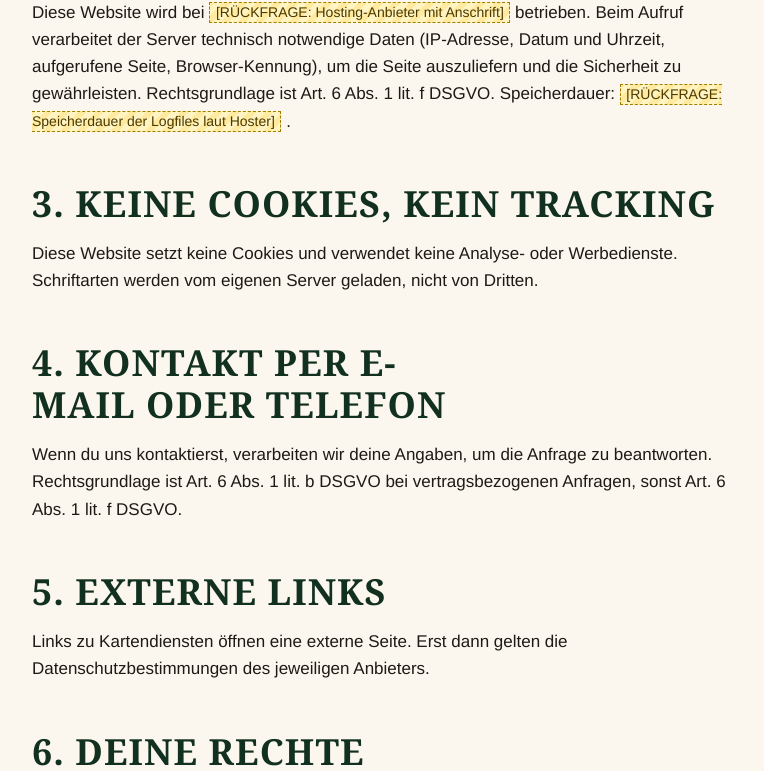
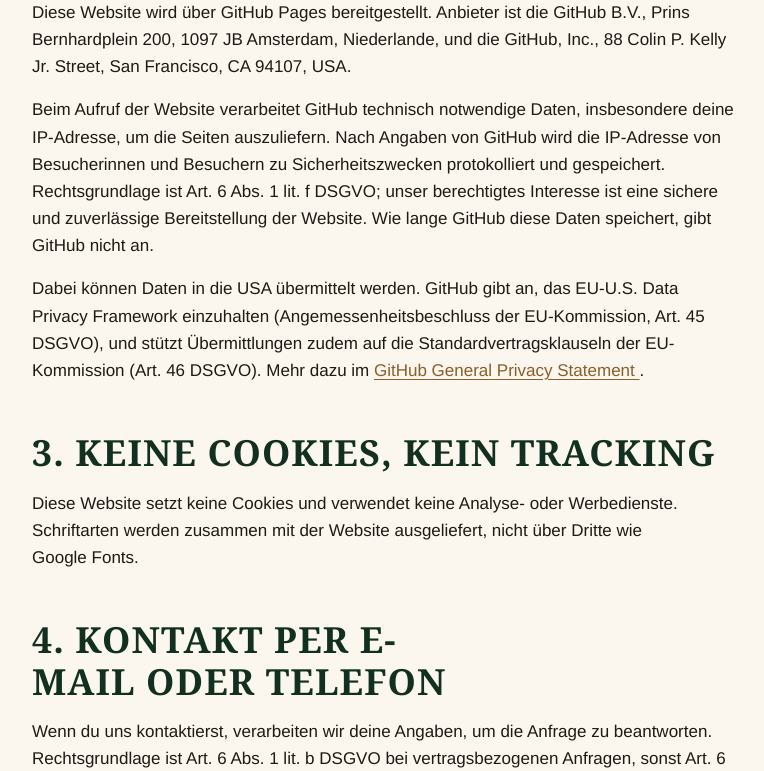
Before and after one commit to GoodstuffGmbH/anthony-banh-mi, an Astro site: page /datenschutz in a window 1280 px wide. Shown: the part 702-1473 px from the top of the page, without its empty margins (8-772 px from the left). Built offline with nearby package versions, Linux system fonts and the light colour scheme; Astro itself is replaced by a stand-in of ours; a web font is replaced by a local one.

Commit message:
feat(datenschutz): Hosting über GitHub Pages; Sicherheit dokumentiert (#9)
- Datenschutz Abschnitt 2: GitHub B.V./GitHub, Inc. mit Anschrift,
  IP-Protokollierung zu Sicherheitszwecken, Art. 6 Abs. 1 lit. f,
  USA-Übermittlung (DPF, Standardvertragsklauseln), Speicherdauer
  laut GitHub nicht angegeben. Quellen: GitHub General Privacy
  Statement (Stand 27.04.2026), Doku „What is GitHub Pages?“
- Schriftarten-Satz an GitHub-Hosting angepasst, EN-Zusammenfassung
- SECURITY.md: vertrauliche Meldung über GitHub
- README: Abschnitt Sicherheit

Entwurf; rechtliche Prüfung steht aus.

Co-authored-by: Anselm Hanz <anselm@thats-coffee.de>
Co-authored-by: Claude Opus 5.5 <noreply@anthropic.com>

```diff
--- a/src/views/Privacy.astro
+++ b/src/views/Privacy.astro
@@ -22,18 +22,33 @@ const t = useT(lang);
           Verantwortlich ist der im <a href={href('imprint', lang)}>Impressum</a> genannte Betreiber.
         </p>
 
-        <h2>2. Hosting und Server-Logfiles</h2>
+        <h2>2. Hosting über GitHub Pages</h2>
         <p>
-          Diese Website wird bei <Placeholder text="Hosting-Anbieter mit Anschrift" /> betrieben. Beim Aufruf verarbeitet
-          der Server technisch notwendige Daten (IP-Adresse, Datum und Uhrzeit, aufgerufene Seite, Browser-Kennung), um
-          die Seite auszuliefern und die Sicherheit zu gewährleisten. Rechtsgrundlage ist Art. 6 Abs. 1 lit. f DSGVO.
-          Speicherdauer: <Placeholder text="Speicherdauer der Logfiles laut Hoster" />.
+          Diese Website wird über GitHub Pages bereitgestellt. Anbieter ist die GitHub B.V., Prins Bernhardplein 200,
+          1097 JB Amsterdam, Niederlande, und die GitHub, Inc., 88 Colin P. Kelly Jr. Street, San Francisco, CA 94107,
+          USA.
+        </p>
+        <p>
+          Beim Aufruf der Website verarbeitet GitHub technisch notwendige Daten, insbesondere deine IP-Adresse, um die
+          Seiten auszuliefern. Nach Angaben von GitHub wird die IP-Adresse von Besucherinnen und Besuchern zu
+          Sicherheitszwecken protokolliert und gespeichert. Rechtsgrundlage ist Art. 6 Abs. 1 lit. f DSGVO; unser
+          berechtigtes Interesse ist eine sichere und zuverlässige Bereitstellung der Website. Wie lange GitHub diese
+          Daten speichert, gibt GitHub nicht an.
+        </p>
+        <p>
+          Dabei können Daten in die USA übermittelt werden. GitHub gibt an, das EU-U.S. Data Privacy Framework
+          einzuhalten (Angemessenheitsbeschluss der EU-Kommission, Art. 45 DSGVO), und stützt Übermittlungen zudem auf
+          die Standardvertragsklauseln der EU-Kommission (Art. 46 DSGVO). Mehr dazu im{' '}
+          <a href="https://docs.github.com/de/site-policy/privacy-policies/github-general-privacy-statement" rel="noopener">
+            GitHub General Privacy Statement
+          </a>
+          .
         </p>
 
         <h2>3. Keine Cookies, kein Tracking</h2>
         <p>
-          Diese Website setzt keine Cookies und verwendet keine Analyse- oder Werbedienste. Schriftarten werden vom
-          eigenen Server geladen, nicht von Dritten.
+          Diese Website setzt keine Cookies und verwendet keine Analyse- oder Werbedienste. Schriftarten werden zusammen
+          mit der Website ausgeliefert, nicht über Dritte wie Google Fonts.
         </p>
 
         <h2>4. Kontakt per E-Mail oder Telefon</h2>
@@ -67,10 +82,12 @@ const t = useT(lang);
         <h2>Summary</h2>
         <ul>
           <li>This website sets no cookies and uses no analytics or advertising services.</li>
-          <li>Fonts are served from our own server.</li>
+          <li>Fonts are delivered with the website, not via third parties such as Google Fonts.</li>
           <li>
-            The web server processes technically necessary data (IP address, time, requested page, browser) to deliver
-            the site (Art. 6(1)(f) GDPR).
+            The site is hosted on GitHub Pages (GitHub B.V., Amsterdam, and GitHub, Inc., San Francisco, USA). GitHub
+            processes technically necessary data, in particular your IP address, to deliver the site and logs it for
+            security purposes (Art. 6(1)(f) GDPR). Data may be transferred to the USA; GitHub states that it complies
+            with the EU-U.S. Data Privacy Framework and uses the EU standard contractual clauses.
           </li>
           <li>If you contact us, we use your details only to answer your request.</li>
           <li>You have the rights under Art. 15 to 21 and Art. 77 GDPR.</li>
```
Also changed, not shown: SECURITY.md (added, +6 -0 lines), README.md.
